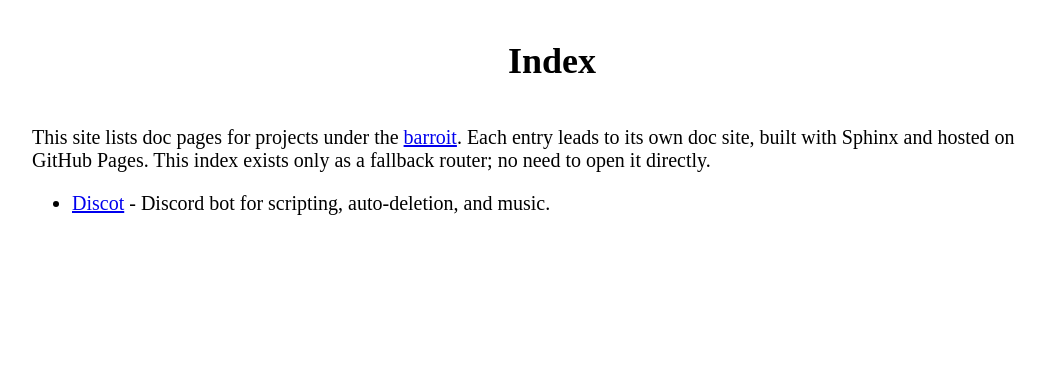
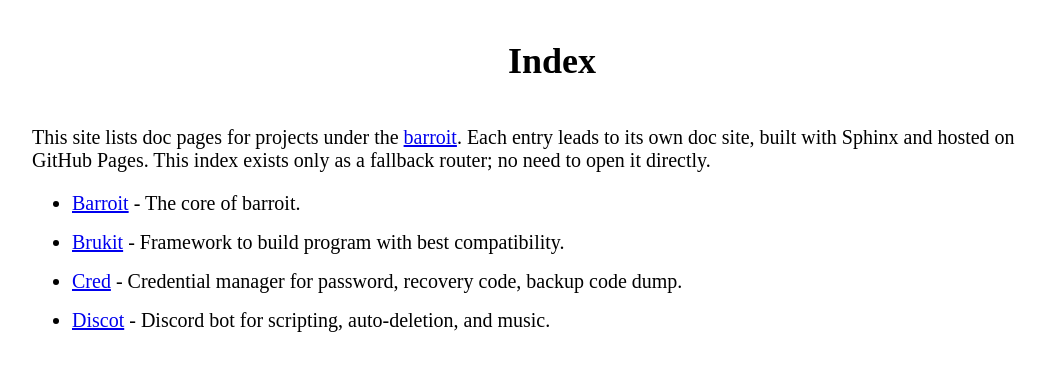
Before and after one commit to barroit/barroit.github.io, a plain HTML site: page index.html in a window 1280 px wide. Shown: the whole page, without its empty margins (88-1133 px from the left). Drawn offline with Linux system fonts and the light colour scheme.

Commit message:
index: add entries to project list
Signed-off-by: Jiamu Sun <barroit@linux.com>

```diff
--- a/index.html
+++ b/index.html
@@ -31,7 +31,18 @@
       </p>
     </section>
     <section>
-      <ul>
+      <ul class='project-list'>
+        <li>
+          <a href='barroit'>Barroit</a> - The core of barroit.
+        </li>
+        <li>
+          <a href='brukit'>Brukit</a> - Framework to build program
+          with best compatibility.
+        </li>
+        <li>
+          <a href='cred'>Cred</a> - Credential manager for
+          password, recovery code, backup code dump.
+        </li>
         <li>
           <a href='discot'>Discot</a> - Discord bot for
           scripting, auto-deletion, and music.
--- a/styles.css
+++ b/styles.css
@@ -39,3 +39,7 @@
 main {
 	max-width: 65rem;
 }
+
+ul.project-list > li {
+	margin: 1rem 0 1rem 0;
+}
```
